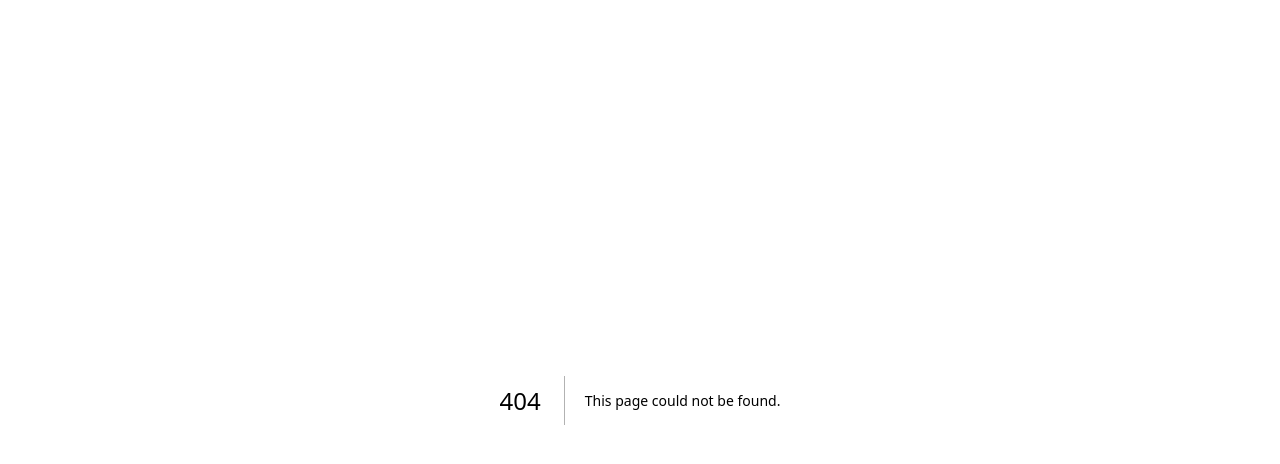
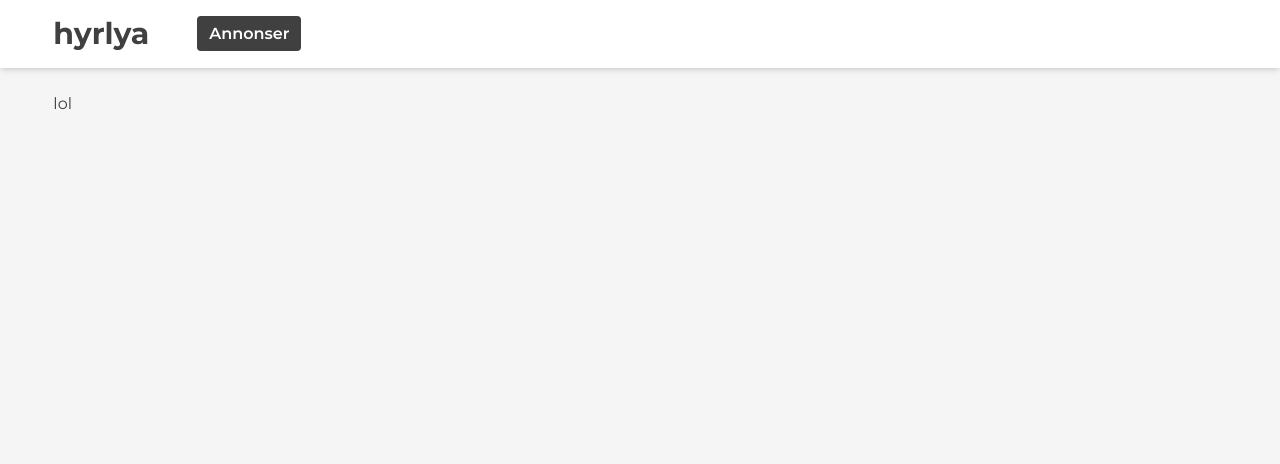
Before and after one commit to 3Joen3/hyrlya, a Next.js app in the folder web/: page /landlord/listings/create in a window 1280 px wide. Before the commit this address had no page. Shown: the top 464 px of the page. Built offline with nearby package versions, Linux system fonts and the light colour scheme.

Commit message:
Added Create listing page

```diff
--- /dev/null
+++ b/web/app/landlord/listings/create/page.tsx
@@ -0,0 +1,9 @@
+import Page from "@/app/components/Page";
+
+export default function page() {
+  return (
+    <Page>
+      <p>lol</p>
+    </Page>
+  );
+}
```
